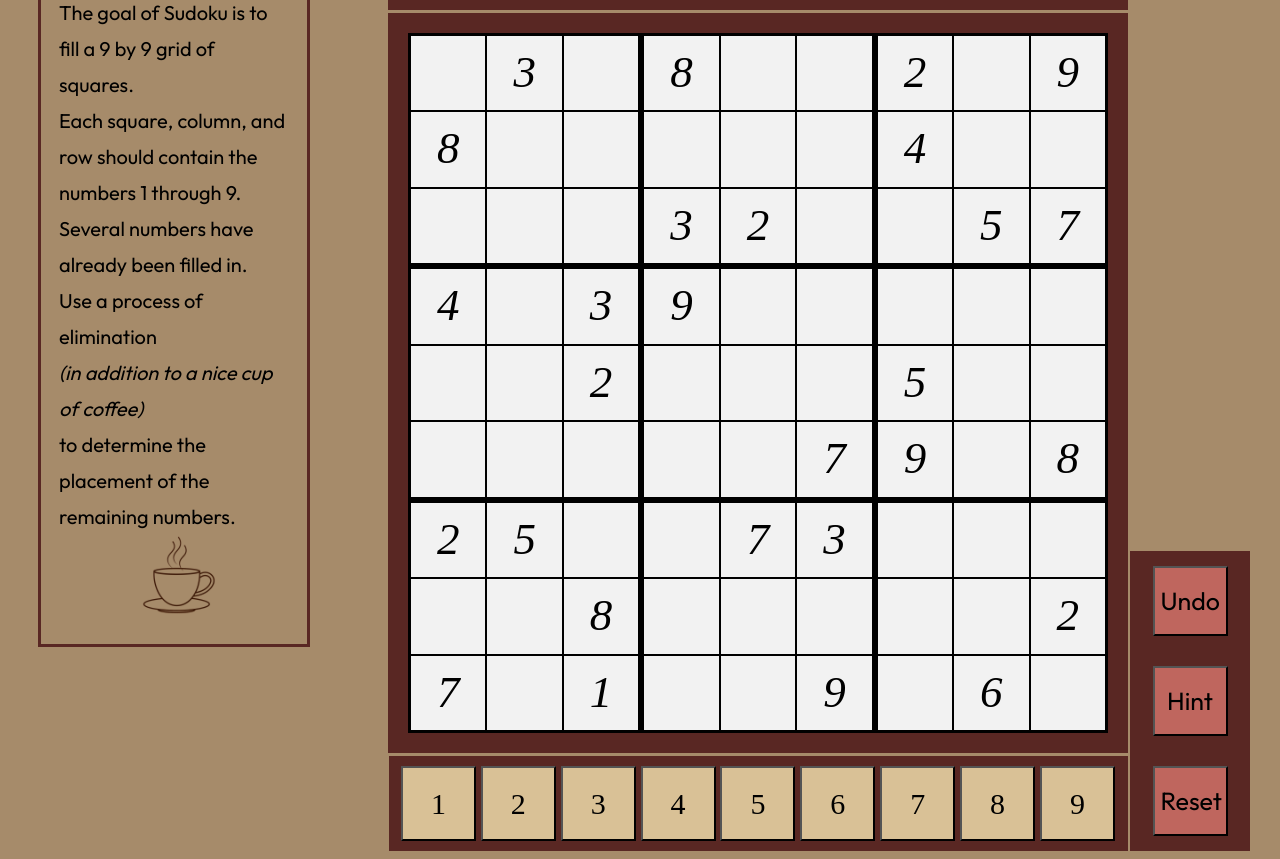
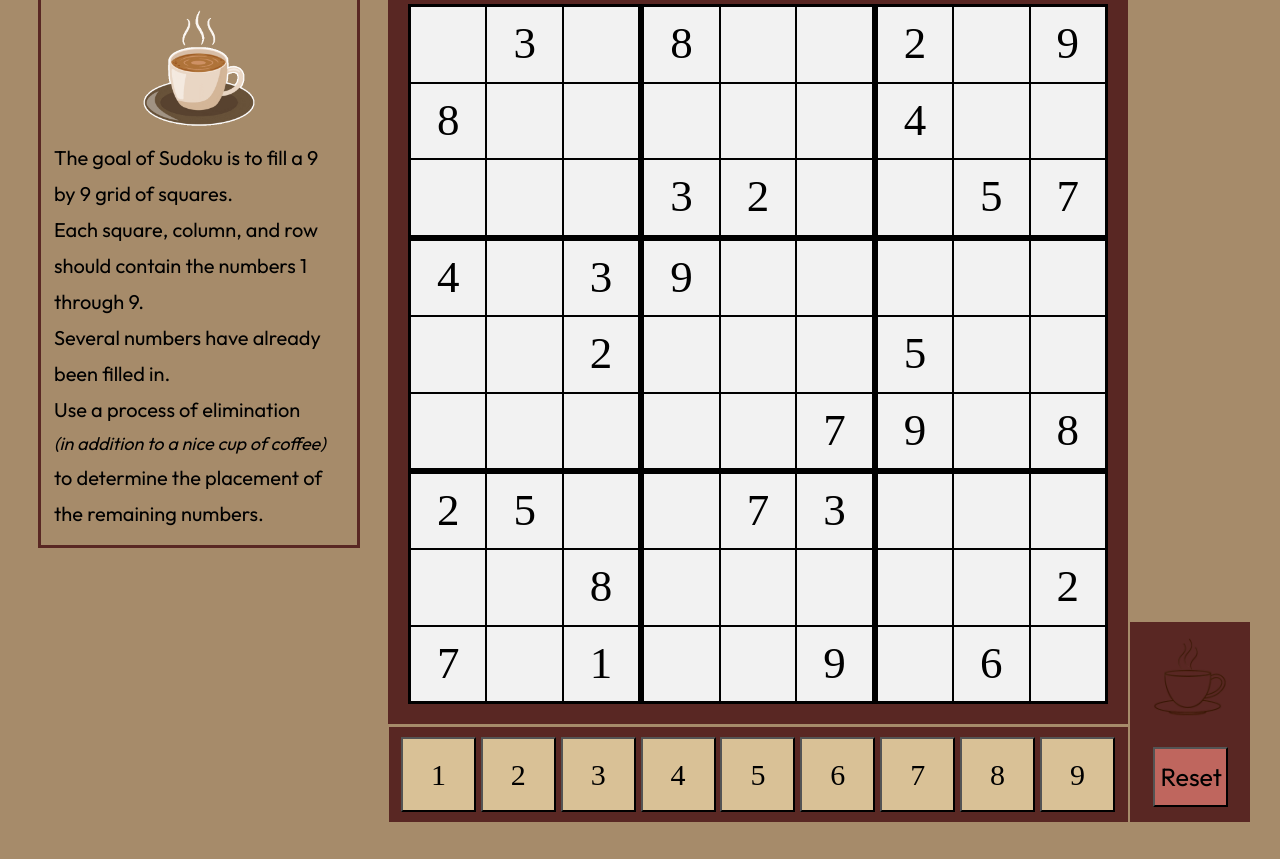
Before and after one commit to kyliebeck/Sudoku-Project, a plain HTML site: page index.html in a window 1280 px wide. Shown: the part 226-1085 px from the top of the page. After the commit the page ends 1056 px from the top, so only its background shows below. Drawn offline with Linux system fonts and the light colour scheme; a web font is replaced by a local one.

Commit message:
css update

```diff
--- a/css/style.css
+++ b/css/style.css
@@ -13,6 +13,7 @@
 
 div {
     font-style: italic;
+    font-size: 18px;
 }
 
 body {
@@ -35,9 +36,7 @@ header {
 
 }
 
-#coffeeImage {
-    margin-left: 80px;
-}
+
 
 h1 {
     text-align: center;
@@ -60,10 +59,11 @@ h1 {
     /* justify-content: space-evenly; */
 }
 
+
 #message {
     font-size: 35px;
     font-family: "Delius Swash Caps";
-    margin-top: -850px;
+    margin-top: -780px;
     margin-bottom: 0;
     font-style: italic;
     align-items: flex-start;
@@ -78,19 +78,21 @@ h1 {
 }
 
 #instructions {
+    display: flex;
+    flex-direction: column;
     font-family: "Outfit";
     margin-top: 100px;
     margin-left: 30px;
     font-size: 20px;
-    width: 230px;
+    width: 290px;
     border: 3px solid #592723;
-    padding: 18px;
+    padding: 13px;
     align-self: flex-start;
     list-style-type: none;
     line-height: 1.8;
+    align-items: center;
 
 }
-
 
 #board {
     display: flex;
@@ -131,6 +133,7 @@ h1 {
     text-align: center;
     font-family: "Delius Swash Caps";
     padding: 10px 0;
+    font-style: normal;
 }
 
 
@@ -163,35 +166,16 @@ h1 {
     justify-content: space-around;
     align-items: center;
     align-self: flex-end;
-    margin-top: -413px;
+    margin-top: -313px;
     margin-right: 258px;
     background-color: #592723;
-    height: 300px;
+    height: 200px;
     width: 120px;
-}
-
-.undoBtn {
-
-    width: 75px;
-    height: 70px;
-    border-radius: .2px;
-    font-size: 25px;
-    font-family: "Outfit";
-    background-color: #BF665E;
-}
-
-.hintBtn {
-    width: 75px;
-    height: 70px;
-    border-radius: .2px;
-    font-size: 25px;
-    font-family: "Outfit";
-    background-color: #BF665E;
 }
 
 .button {
     width: 75px;
-    height: 70px;
+    height: 60px;
     border-radius: .2px;
     font-size: 25px;
     font-family: "Outfit";
--- a/index.html
+++ b/index.html
@@ -28,6 +28,7 @@
 
 
         <ul id="instructions">
+            <img src="coffee-cup.gif" alt="coffee cup" id="coffeeGif" width="150" height="150" />
             <li>The goal of Sudoku is to fill a 9 by 9 grid of squares.</li>
 
             <li>Each square, column, and row should contain the numbers 1 through 9.</li>
@@ -36,10 +37,12 @@
             <li>Use a process of elimination <div>(in addition to a nice
                     cup of coffee)</div> to determine the
                 placement of the remaining numbers.</li>
-            <img src="coffee-cup.jpg" alt="coffee cup" id="coffeeImage" width="80" height="80" />
+
+
         </ul>
 
         <h2 id="message">Message Here!</h2>
+
         <section id="board">
             <section id="game-board">
                 <section class="square" id="squareA">
@@ -155,10 +158,11 @@
             <button class="numBtn" type="button" id="9">9</button>
         </section>
         <section id="rightColumn">
-            <button class="undoBtn">Undo</button>
-            <button class="hintBtn">Hint</button>
+            <img src="coffee-cup.jpg" alt="coffee cup" id="coffeeImage" width="80" height="80" />
+
             <button class="button" type="button">Reset</button>
         </section>
+
     </section>
 
 </body>
--- a/js/app.js
+++ b/js/app.js
@@ -193,4 +193,6 @@ resetBtnEl.addEventListener('click', () => {
     cell4ls.forEach(cell => cell.classList.remove('highlight'))
 
 });
+
+
 init()
```
Also changed, not shown: coffee-cup.gif (added), 1 other file.
